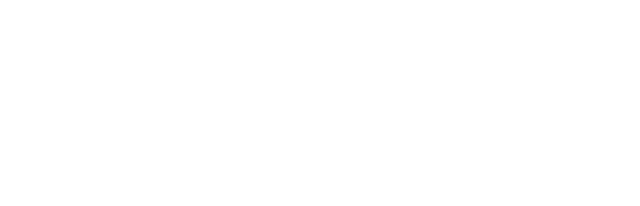
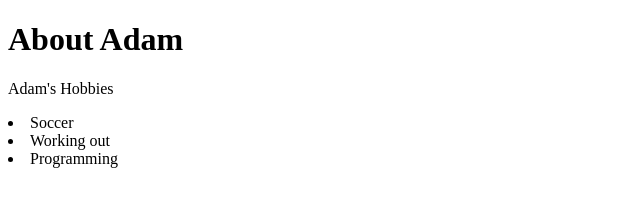
Before and after one commit to Adamret/Adamret.github.io, a plain HTML site: page Aboutme.html in a window 1280 px wide. Shown: the whole page, without its empty margins (0-640 px from the left). Drawn offline with Linux system fonts and the light colour scheme.

Commit message:
Add files via upload

```diff
--- a/Aboutme.html
+++ b/Aboutme.html
@@ -6,6 +6,10 @@
     <title>About me</title>
 </head>
 <body>
-
+    <h1>About Adam</h1>
+    <p>Adam's Hobbies</p>
+    <li>Soccer</li>
+    <li>Working out</li>
+    <li>Programming</li>
 </body>
 </html>
```
